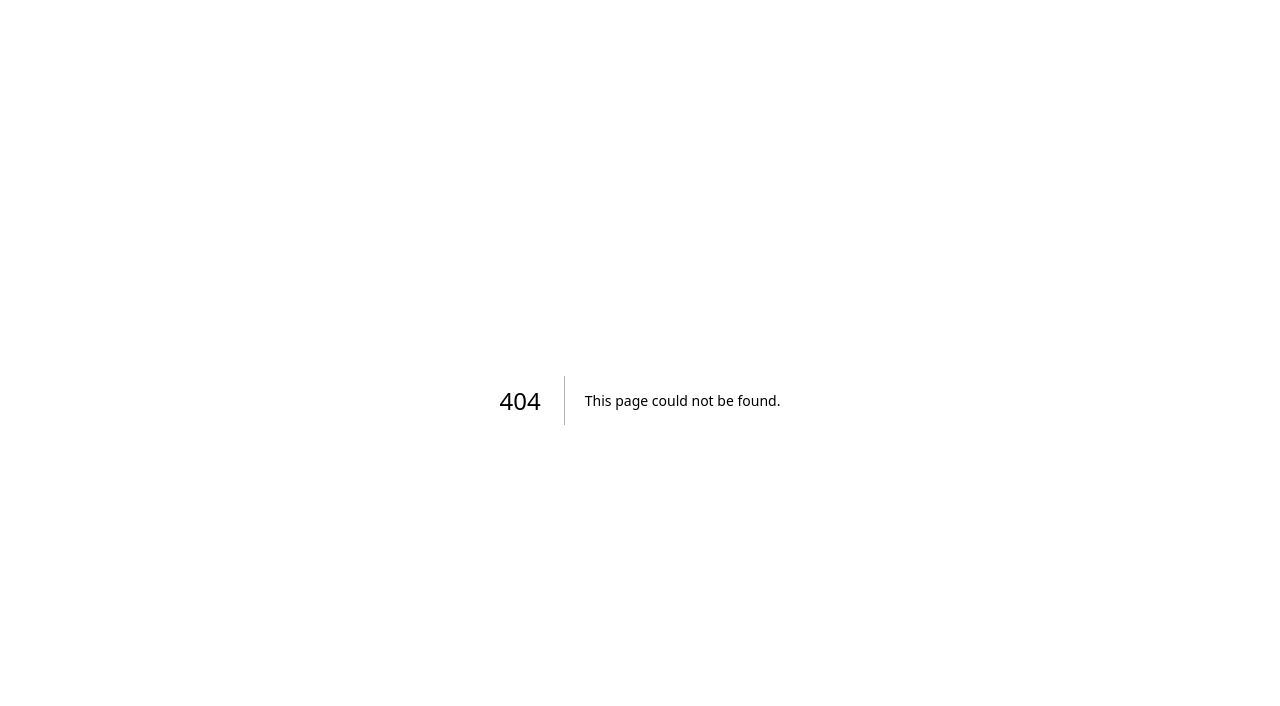
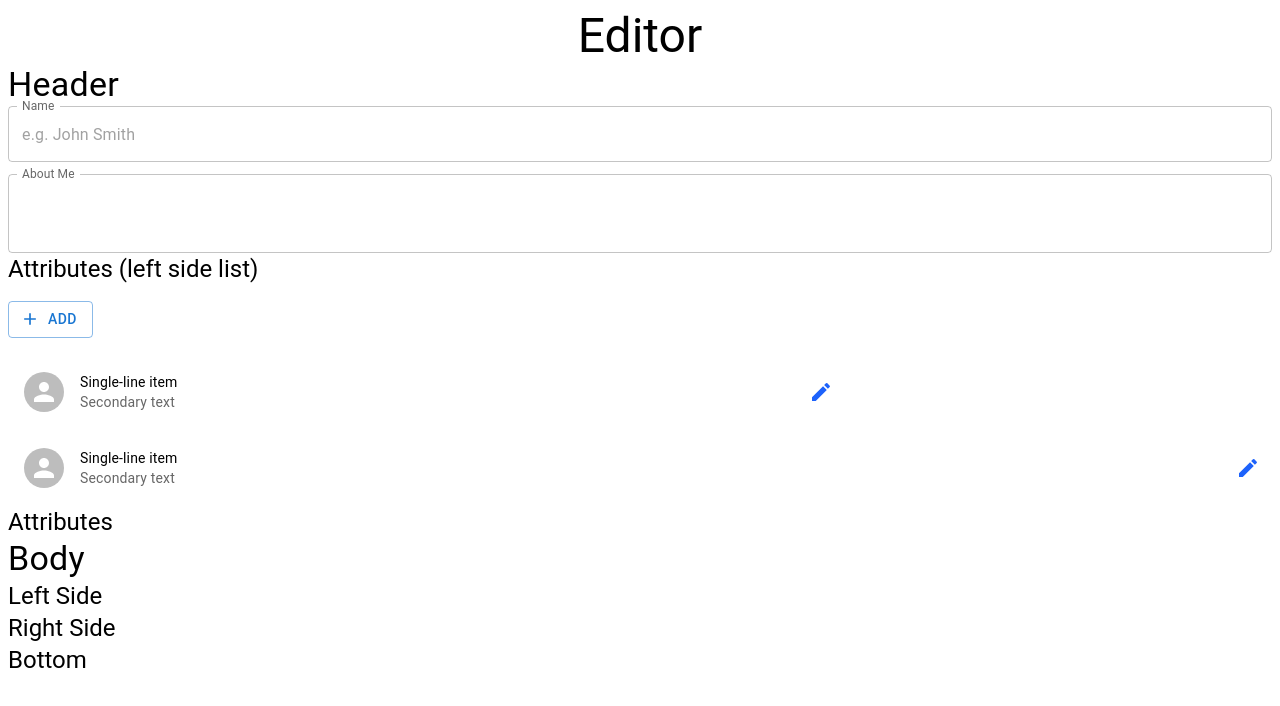
Before and after one commit to kairsato/ResumeReact, a Next.js app: page /editor in a window 1280 px wide. Before the commit this address had no page. Shown: the top 706 px of the page. Built offline with nearby package versions, Linux system fonts and the light colour scheme.

Commit message:
Updated config

```diff
--- /dev/null
+++ b/common/localStorage.js
@@ -0,0 +1,17 @@
+export const getData = (key ) => {
+	if (typeof window == 'undefined' ) return;
+	try {
+		return JSON.parse(localStorage.getItem(key) ?? '');
+	} catch (err) {
+		console.error(`Error getting item ${key} from localStorage`, err);
+	}
+};
+
+export const storeData = (key , item) => {
+	if (typeof window == 'undefined' ) return;
+	try {
+		return window.localStorage.setItem(key, JSON.stringify(item));
+	} catch (err) {
+		console.error(`Error storing item ${key} to localStorage`, err);
+	}
+};
--- /dev/null
+++ b/pages/editor.tsx
@@ -0,0 +1,101 @@
+import { Avatar, Button, Container, Grid, IconButton, List, ListItem, ListItemAvatar, ListItemText, Stack, TextField, Typography } from "@mui/material";
+import EditIcon from '@mui/icons-material/Edit';
+import AddIcon from '@mui/icons-material/Add';
+import { Attrributes } from "../models/attributes";
+import { useEffect, useState } from "react";
+import { getData, storeData } from "../common/localStorage";
+const ContentSpacer = () => <Container sx={{height:12}}></Container>
+
+export default function Editor()  {
+  const initialState  =   getData('data') as Resume
+  const [state, setState] = useState(initialState);
+  const [data, setData] = useState({});
+
+   var test : Array<Attrributes> = [
+    {icon:'tst',text:'tst'},
+   ];
+
+   useEffect(() => {
+    storeData('data', state);
+    //setData(newData);
+  }, [state]);
+
+
+  return <Stack>
+            <Typography align="center" variant="h3" component="h2">
+            Editor
+            </Typography>
+              <Typography variant="h4" component="h2">
+              Header
+            </Typography>
+            <TextField  InputLabelProps={{ shrink: true }} placeholder='e.g. John Smith' label="Name" variant="outlined" />
+            <ContentSpacer/>
+            <TextField  InputLabelProps={{ shrink: true }} placeholder='' multiline={true} minRows={2} rows={2} label="About Me" variant="outlined" />
+            <Grid container spacing={2} direction='row'>
+              <Grid item xs={8}>
+                <Typography variant="h5" component="h2">
+                  Attributes (left side list)
+                </Typography>
+              </Grid>
+              <Grid item xs={8}>
+                <Button variant="outlined" startIcon={<AddIcon />} onClick={() =>{ test.push({icon:'',text:''})}}>
+                  Add
+                </Button>
+              </Grid>
+            <Grid item xs={8}>
+              <List dense={true}>
+             {test.map((item) => { return  <ListItem
+                  secondaryAction={
+                    <IconButton edge="end" aria-label="delete">
+                      <EditIcon  style={{ color:'#1d62fb'}} />
+                    </IconButton>
+                  }
+                >
+                  <ListItemAvatar>
+                    <Avatar>
+                    </Avatar>
+                  </ListItemAvatar>
+                  <ListItemText
+                    primary="Single-line item"
+                    secondary={ 'Secondary text'}
+                  />
+                </ListItem>
+             } )}
+                </List>
+              </Grid>
+            </Grid>
+
+            <List dense={true}>
+                <ListItem
+                  secondaryAction={
+                    <IconButton edge="end" aria-label="delete">
+                      <EditIcon  style={{ color:'#1d62fb'}} />
+                    </IconButton>
+                  }
+                >
+                  <ListItemAvatar>
+                    <Avatar>
+                    </Avatar>
+                  </ListItemAvatar>
+                  <ListItemText
+                    primary="Single-line item"
+                    secondary={ 'Secondary text'}
+                  />
+                </ListItem>
+            </List>
+            <Typography variant="h5" component="h2">
+              Attributes
+            </Typography>
+            <Typography  variant="h4" component="h2">
+              Body
+            </Typography>
+            <Typography variant="h5" component="h2">
+              Left Side
+            </Typography>
+            <Typography variant="h5" component="h2">
+              Right Side
+            </Typography>
+            <Typography variant="h5" component="h2">
+              Bottom
+            </Typography>
+          </Stack> }
--- a/tsconfig.json
+++ b/tsconfig.json
@@ -29,5 +29,5 @@
     "next-env.d.ts",
     "**/*.ts",
     "**/*.tsx"
-  ]
+, "common/localStorage.js", "common/localStorage.js"  ]
 }
```
Also changed, not shown: models/resume.ts (added, +32 -0 lines), pages/index.tsx (+3 -6 lines), template/Kai.json (added, +84 -0 lines), pages/preview.tsx (added).
